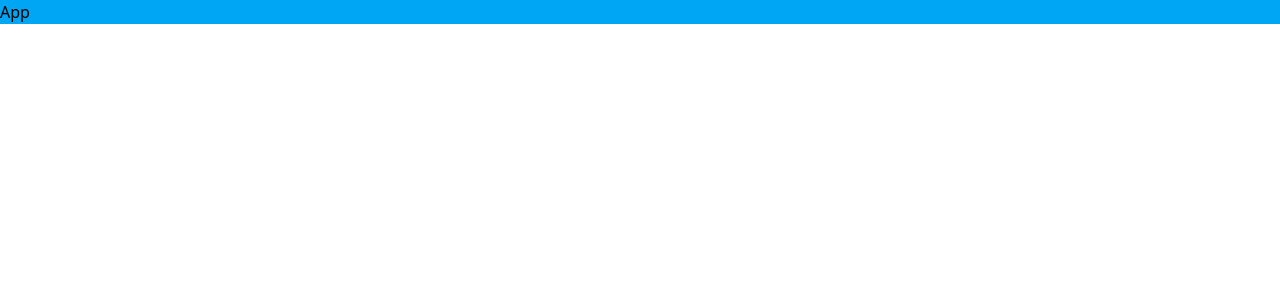
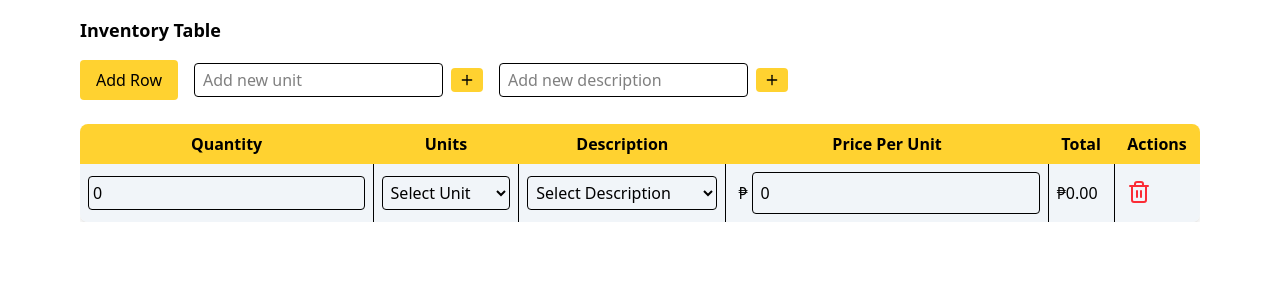
Before and after one commit to gianybut/PCM_QUOTATION, a React (Vite) app in the folder frontend/: page / in a window 1280 px wide. Shown: the top 300 px of the page. Built offline with nearby package versions, Linux system fonts and the light colour scheme.

Commit message:
added frontend branch
- installed lucid react
- added table component

```diff
--- a/frontend/src/App.jsx
+++ b/frontend/src/App.jsx
@@ -1,5 +1,8 @@
+import Table from '../src/components/Table';
+
+
 const App = () => {
-  return <div className="container-xl bg-sky-500">App</div>;
+  return <div><Table></Table></div>;
 };
 
 export default App;
--- /dev/null
+++ b/frontend/src/components/Table.jsx
@@ -0,0 +1,227 @@
+import { useState } from 'react';
+import { Plus, Trash2 } from 'lucide-react';
+
+// DONT Forget to install lucide react in npm
+// npm install lucide-react
+
+const Table = () => {
+  // Sample initial data for dropdowns
+  const [units, setUnits] = useState(['pieces', 'kg', 'meters', 'liters']);
+  const [descriptions, setDescriptions] = useState(['Item A', 'Item B', 'Item C']);
+
+  // State for new custom options
+  const [newUnit, setNewUnit] = useState('');
+  const [newDescription, setNewDescription] = useState('');
+
+  // Sample table data
+  const [tableData, setTableData] = useState([
+    {
+      id: 1,
+      quantity: 0,
+      unit: '',
+      description: '',
+      pricePerUnit: 0,
+      total: 0
+    }
+  ]);
+
+  // Handle adding new units
+  const handleAddUnit = () => {
+    if (newUnit && !units.includes(newUnit)) {
+      setUnits([...units, newUnit]);
+      setNewUnit('');
+    }
+  };
+
+  // Handle adding new descriptions
+  const handleAddDescription = () => {
+    if (newDescription && !descriptions.includes(newDescription)) {
+      setDescriptions([...descriptions, newDescription]);
+      setNewDescription('');
+    }
+  };
+
+  // Handle row data changes
+  const handleChange = (id, field, value) => {
+    setTableData(prevData =>
+      prevData.map(row => {
+        if (row.id === id) {
+          const updatedRow = { ...row, [field]: value };
+          // Calculate total when quantity or price changes
+          if (field === 'quantity' || field === 'pricePerUnit') {
+            updatedRow.total = updatedRow.quantity * updatedRow.pricePerUnit;
+          }
+          return updatedRow;
+        }
+        return row;
+      })
+    );
+  };
+
+  // Add new row
+  const addRow = () => {
+    setTableData([
+      ...tableData,
+      {
+        id: tableData.length + 1,
+        quantity: 0,
+        unit: '',
+        description: '',
+        pricePerUnit: 0,
+        total: 0
+      }
+    ]);
+  };
+
+  // Delete row
+  const deleteRow = (id) => {
+    // Prevent deletion if it's the last row
+    if (tableData.length === 1) return;
+
+    setTableData(prevData => prevData.filter(row => row.id !== id));
+  };
+
+  // Format currency
+  const formatPeso = (amount) => {
+    return new Intl.NumberFormat('en-PH', {
+      style: 'currency',
+      currency: 'PHP'
+    }).format(amount);
+  };
+
+  return (
+    <div className="w-full max-w-6xl mx-auto p-4">
+      <div className="mb-6">
+        <h2 className="text-lg font-semibold mb-4">Inventory Table</h2>
+
+        {/* Controls Container - Horizontal layout */}
+        <div className="flex items-center gap-4 mb-4">
+          {/* Add Row Button */}
+          <button
+            onClick={addRow}
+            className="bg-amber-300 text-black px-4 py-2 rounded hover:bg-amber-400"
+          >
+            Add Row
+          </button>
+
+          {/* Units Management */}
+          <div className="flex items-center gap-2">
+            <input
+              type="text"
+              value={newUnit}
+              onChange={(e) => setNewUnit(e.target.value)}
+              placeholder="Add new unit"
+              className="border rounded px-2 py-1"
+            />
+            <button
+              onClick={handleAddUnit}
+              className="bg-amber-300 text-black px-2 py-1 rounded hover:bg-amber-400"
+            >
+              <Plus className="w-4 h-4" />
+            </button>
+          </div>
+
+          {/* Descriptions Management */}
+          <div className="flex items-center gap-2">
+            <input
+              type="text"
+              value={newDescription}
+              onChange={(e) => setNewDescription(e.target.value)}
+              placeholder="Add new description"
+              className="border rounded px-2 py-1"
+            />
+            <button
+              onClick={handleAddDescription}
+              className="bg-amber-300 text-black px-2 py-1 rounded hover:bg-amber-400"
+            >
+              <Plus className="w-4 h-4" />
+            </button>
+          </div>
+        </div>
+      </div>
+
+        {/* Table */}
+      <div className="overflow-x-auto">
+        <table className="border-collapse border-hidden w-full bg-white shadow-md table-auto overflow-hidden rounded-lg">
+          <thead>
+            <tr className="bg-amber-300 border-hidden">
+              <th className="border p-2 border-hidden">Quantity</th>
+              <th className="border p-2 border-hidden">Units</th>
+              <th className="border p-2 border-hidden">Description</th>
+              <th className="border p-2 border-hidden">Price Per Unit</th>
+              <th className="border p-2 border-hidden">Total</th>
+              <th className="border p-2 border-hidden">Actions</th>
+            </tr>
+          </thead>
+          <tbody className='bg-slate-100 border-hidden table-auto overflow-hidden rounded-lg'>
+            {tableData.map(row => (
+              <tr key={row.id}>
+                <td className="border p-2">
+                  <input
+                    type="number"
+                    min="0"
+                    value={row.quantity}
+                    onChange={(e) => handleChange(row.id, 'quantity', parseFloat(e.target.value) || 0)}
+                    className="w-full p-1 border rounded"
+                  />
+                </td>
+                <td className="border p-2">
+                  <select
+                    value={row.unit}
+                    onChange={(e) => handleChange(row.id, 'unit', e.target.value)}
+                    className="w-full p-1 border rounded"
+                  >
+                    <option value="">Select Unit</option>
+                    {units.map(unit => (
+                      <option key={unit} value={unit}>{unit}</option>
+                    ))}
+                  </select>
+                </td>
+                <td className="border p-2">
+                  <select
+                    value={row.description}
+                    onChange={(e) => handleChange(row.id, 'description', e.target.value)}
+                    className="w-full p-1 border rounded"
+                  >
+                    <option value="">Select Description</option>
+                    {descriptions.map(desc => (
+                      <option key={desc} value={desc}>{desc}</option>
+                    ))}
+                  </select>
+                </td>
+                <td className="border p-2">
+                  <div className="flex items-center">
+                    <span className="m-1">₱</span>
+                    <input
+                      type="number"
+                      min="0"
+                      step="0.01"
+                      value={row.pricePerUnit}
+                      onChange={(e) => handleChange(row.id, 'pricePerUnit', parseFloat(e.target.value) || 0)}
+                      className="w-full p-2 border rounded"
+                    />
+                  </div>
+                </td>
+                <td className="border p-2">
+                  {formatPeso(row.total)}
+                </td>
+                <td className="border p-2">
+                  <button
+                    onClick={() => deleteRow(row.id)}
+                    className="text-red-500 hover:text-red-900 p-1"
+                    disabled={tableData.length === 1}
+                    title={tableData.length === 1 ? "Cannot delete last row" : "Delete row"}
+                  >
+                    <Trash2 className="w-6 h-6" />
+                  </button>
+                </td>
+              </tr>
+            ))}
+          </tbody>
+        </table>
+      </div>
+    </div>
+  );
+};
+
+export default Table;
--- a/package.json
+++ b/package.json
@@ -21,6 +21,7 @@
   },
   "homepage": "https://github.com/NathCaragao/PCM_QUOTATION#readme",
   "dependencies": {
-    "concurrently": "^9.1.2"
+    "concurrently": "^9.1.2",
+    "lucide-react": "^0.475.0"
   }
 }
```
Also changed, not shown: 1 other file (tests, documents, lock files or other folders).
